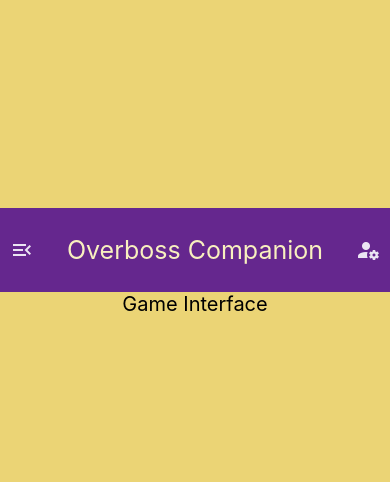
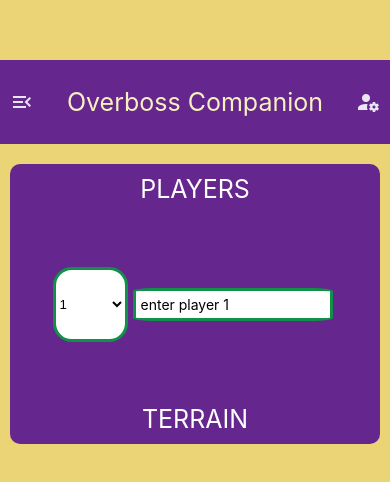
Before and after one commit to JustinHamerly/Overboss-React-Native, a React Native app: screen / in a window 390 px wide. Shown: the part 160-642 px from the top of the page. Built offline with nearby package versions, Linux system fonts and the light colour scheme.

Commit message:
new game form started.  player count dropdown and inputs with state for player count

```diff
--- a/App.js
+++ b/App.js
@@ -1,5 +1,5 @@
 import { StatusBar } from 'expo-status-bar';
-import { StyleSheet, Text, View } from 'react-native';
+import { StyleSheet, View } from 'react-native';
 
 import Header from './components/header/Header';
 import Interface from './components/main/Interface';
--- a/components/main/Interface.js
+++ b/components/main/Interface.js
@@ -1,17 +1,24 @@
 import React from "react";
 import { StyleSheet, Text, View } from 'react-native';
 
+import NewGameForm from "./NewGameForm";
+
 export default function Interface() {
   return (
-    <View>
-      <Text style={styles.bodyText}>
-        Game Interface
-      </Text>
+    <View style={styles.interface}>
+
+      <NewGameForm />
     </View>
   )
 }
 
 const styles = StyleSheet.create({
+  interface:{
+    display: 'flex',
+    alignItems: 'center',
+    justifyContent: 'center',
+    width: '100%'
+  },
   bodyText: {
     fontSize: 20
   }
--- /dev/null
+++ b/components/main/NewGameForm.js
@@ -0,0 +1,88 @@
+import React, { useState } from "react";
+import { StyleSheet, TextInput, View, Text } from 'react-native';
+import { Picker } from '@react-native-picker/picker'
+
+export default function NewGameForm() {
+  const [playerCount, setPlayerCount] = useState(1)
+
+  return (
+    <View style={styles.form}>
+      <Text style={styles.formHeader}>PLAYERS</Text>
+      <View style={styles.playerCount}>
+        <Picker
+          style={styles.picker}
+          selectedValue={playerCount}
+          onValueChange={(itemValue) => setPlayerCount(itemValue)}
+        >
+          <Picker.Item label='1' value={1} />
+          <Picker.Item label='2' value={2} />
+          <Picker.Item label='3' value={3} />
+          <Picker.Item label='4' value={4} />
+        </Picker>
+        <View>
+
+          {
+            Array(playerCount).fill('p').map((player, i) => {
+              return (
+                <TextInput
+                  key={`player${i + 1}`}
+                  style={styles.formTextInput}
+                  placeholder={`enter player ${i + 1}`}
+                ></TextInput>
+              )
+            })
+          }
+        </View>
+      </View>
+      <Text style={styles.formHeader}>TERRAIN</Text>
+    </View>
+  )
+}
+
+const styles = StyleSheet.create({
+  form: {
+    display: 'flex',
+    justifyContent: 'center',
+    alignItems: 'center',
+    backgroundColor: '#65278E',
+    padding: 10,
+    borderRadius: 10,
+    width: '95%',
+    marginTop: 20,
+    marginBottom: 20
+  },
+  playerCount: {
+    display: 'flex',
+    flexDirection: 'row',
+    justifyContent: 'center',
+    alignItems: 'center',
+    height: 200
+  },
+  picker: {
+    display: 'flex',
+    justifyContent: 'center',
+    width: 75,
+    backgroundColor: '#FFF',
+    borderColor: '#119047',
+    borderWidth: 3,
+    borderRadius: '25%',
+    height: 75
+  },
+  formHeader: {
+    fontSize: 25,
+    color: '#FFF'
+  },
+  formLabel: {
+    fontSize: 10,
+    color: '#FFF'
+  },
+  formTextInput: {
+    borderColor: '#119047',
+    borderWidth: 3,
+    borderRadius: '10%',
+    padding: 5,
+    margin: 5,
+    width: 200,
+    backgroundColor: '#FFF'
+  }
+})
--- a/package.json
+++ b/package.json
@@ -9,6 +9,7 @@
     "web": "expo start --web"
   },
   "dependencies": {
+    "@react-native-picker/picker": "^2.4.8",
     "expo": "~47.0.9",
     "expo-status-bar": "~1.4.2",
     "react": "18.1.0",
```
Also changed, not shown: components/header/LoginLogout.js (added, +36 -0 lines), 2 other files (tests, documents, lock files or other folders).
